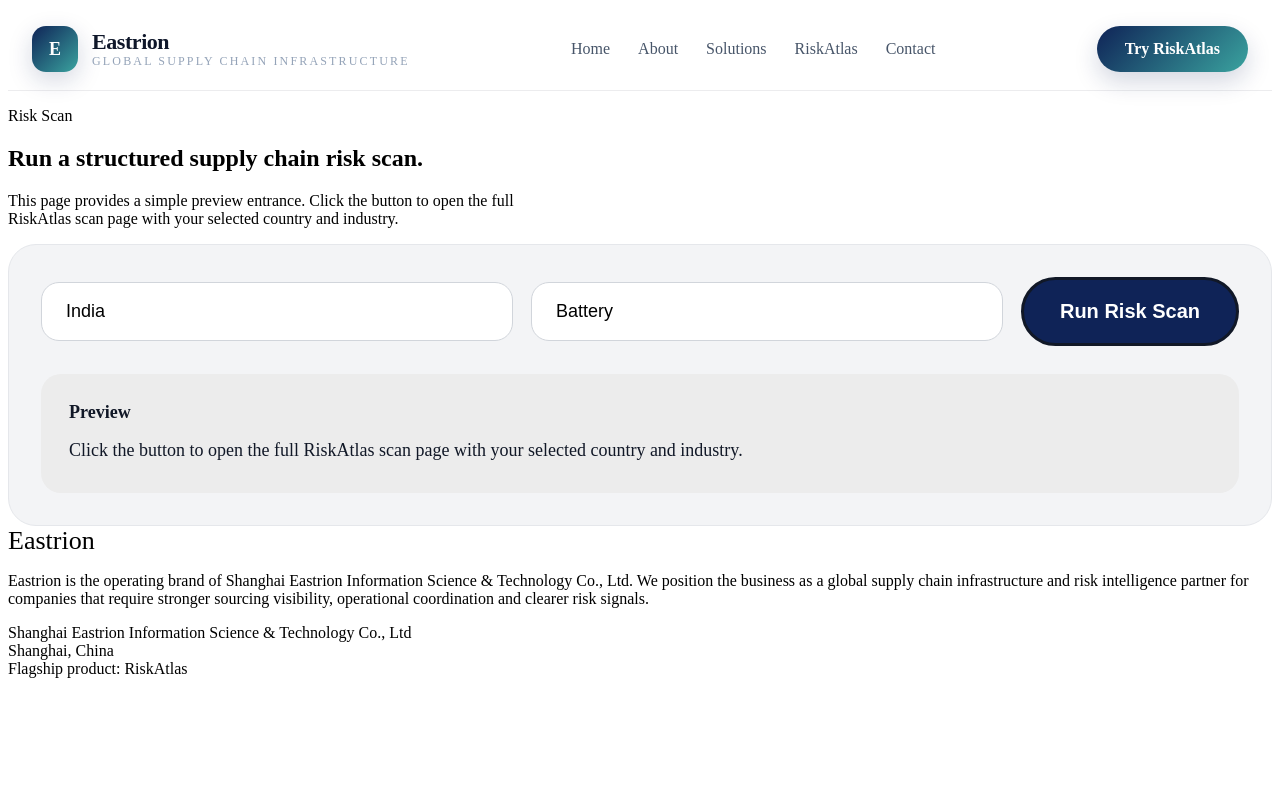
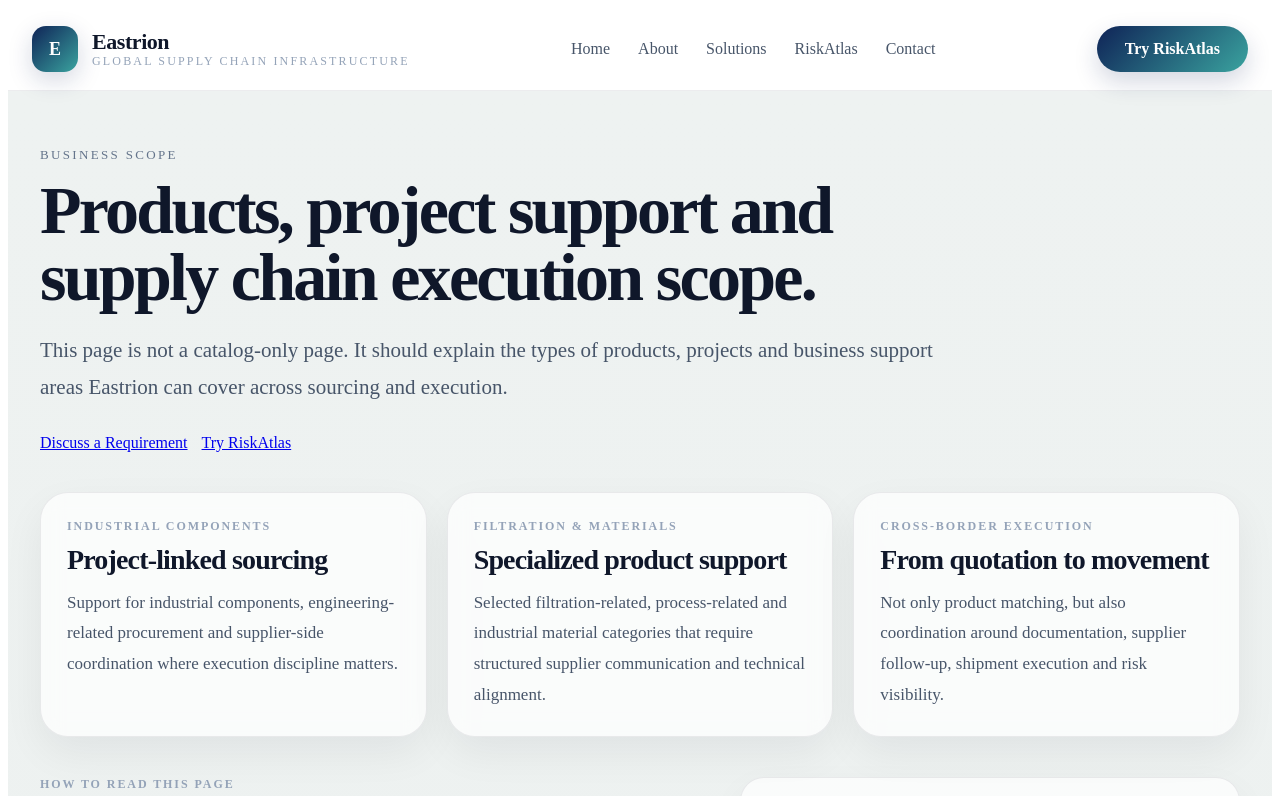
Before and after one commit to marspeterli1975-glitch/eastrion-site, a Next.js app: page /products in a window 1280 px wide. Shown: the top 796 px of the page. Built offline with nearby package versions, Linux system fonts and the light colour scheme.

Commit message:
Update page.tsx

```diff
--- a/app/products/page.tsx
+++ b/app/products/page.tsx
@@ -1,121 +1,88 @@
-"use client";
-
-import { useState } from "react";
-import { useRouter } from "next/navigation";
+import Link from "next/link";
 
 export default function ProductsPage() {
-  const router = useRouter();
-  const [country, setCountry] = useState("India");
-  const [industry, setIndustry] = useState("Battery");
+  return (
+    <main className="content-page">
+      <section className="content-hero">
+        <div className="content-shell">
+          <p className="content-eyebrow">Business Scope</p>
+          <h1 className="content-title">
+            Products, project support and supply chain execution scope.
+          </h1>
+          <p className="content-subtitle">
+            This page is not a catalog-only page. It should explain the types of products,
+            projects and business support areas Eastrion can cover across sourcing and execution.
+          </p>
 
-  function handleGoToRiskAtlas() {
-    const query = new URLSearchParams({
-      country,
-      industry,
-    }).toString();
-
-    router.push(`/riskatlas?${query}`);
-  }
-
-  return (
-    <main className="page-shell">
-      <section className="hero-section">
-        <div className="hero-content">
-          <p className="hero-eyebrow">Risk Scan</p>
-          <h1 className="hero-title">Run a structured supply chain risk scan.</h1>
-          <p className="hero-copy" style={{ maxWidth: "520px" }}>
-            This page provides a simple preview entrance. Click the button to open the
-            full RiskAtlas scan page with your selected country and industry.
-          </p>
+          <div className="content-actions">
+            <Link href="/contact" className="btn btn-primary">
+              Discuss a Requirement
+            </Link>
+            <Link href="/riskatlas" className="btn btn-secondary">
+              Try RiskAtlas
+            </Link>
+          </div>
         </div>
       </section>
 
-      <section className="section-block">
-        <div className="section-inner">
-          <div
-            style={{
-              background: "#f3f4f6",
-              borderRadius: "28px",
-              padding: "32px",
-              border: "1px solid #e5e7eb",
-            }}
-          >
-            <div
-              style={{
-                display: "grid",
-                gridTemplateColumns: "1fr 1fr auto",
-                gap: "18px",
-                alignItems: "center",
-              }}
-            >
-              <input
-                value={country}
-                onChange={(e) => setCountry(e.target.value)}
-                placeholder="Country"
-                style={{
-                  padding: "18px 24px",
-                  borderRadius: "18px",
-                  border: "1px solid #d1d5db",
-                  fontSize: "18px",
-                  outline: "none",
-                }}
-              />
-
-              <input
-                value={industry}
-                onChange={(e) => setIndustry(e.target.value)}
-                placeholder="Industry"
-                style={{
-                  padding: "18px 24px",
-                  borderRadius: "18px",
-                  border: "1px solid #d1d5db",
-                  fontSize: "18px",
-                  outline: "none",
-                }}
-              />
-
-              <button
-                onClick={handleGoToRiskAtlas}
-                style={{
-                  padding: "20px 36px",
-                  borderRadius: "999px",
-                  border: "3px solid #111827",
-                  background: "#0f2357",
-                  color: "white",
-                  fontSize: "20px",
-                  fontWeight: 700,
-                  cursor: "pointer",
-                  whiteSpace: "nowrap",
-                }}
-              >
-                Run Risk Scan
-              </button>
+      <section className="content-section">
+        <div className="content-shell">
+          <div className="content-grid three">
+            <div className="content-card">
+              <span className="content-kicker">Industrial Components</span>
+              <h3>Project-linked sourcing</h3>
+              <p>
+                Support for industrial components, engineering-related procurement and supplier-side
+                coordination where execution discipline matters.
+              </p>
             </div>
 
-            <div
-              style={{
-                marginTop: "28px",
-                background: "#ececec",
-                borderRadius: "20px",
-                padding: "28px",
-              }}
-            >
-              <h3
-                style={{
-                  margin: 0,
-                  marginBottom: "12px",
-                  fontSize: "18px",
-                  fontWeight: 700,
-                  color: "#111827",
-                }}
-              >
-                Preview
-              </h3>
+            <div className="content-card">
+              <span className="content-kicker">Filtration & Materials</span>
+              <h3>Specialized product support</h3>
+              <p>
+                Selected filtration-related, process-related and industrial material categories
+                that require structured supplier communication and technical alignment.
+              </p>
+            </div>
 
-              <p style={{ margin: 0, fontSize: "18px", color: "#111827", lineHeight: 1.7 }}>
-                Click the button to open the full RiskAtlas scan page with your selected
-                country and industry.
+            <div className="content-card">
+              <span className="content-kicker">Cross-border Execution</span>
+              <h3>From quotation to movement</h3>
+              <p>
+                Not only product matching, but also coordination around documentation, supplier follow-up,
+                shipment execution and risk visibility.
               </p>
+            </div>
+          </div>
+        </div>
+      </section>
+
+      <section className="content-section">
+        <div className="content-shell">
+          <div className="content-feature">
+            <div>
+              <span className="content-kicker">How to read this page</span>
+              <h2>Business range, not a static catalog.</h2>
+              <p>
+                The purpose of this section is to show clients the practical range of business support
+                Eastrion can cover, especially where sourcing, execution and risk communication overlap.
+              </p>
+            </div>
+
+            <div className="content-bullets">
+              <div className="bullet-card">
+                <strong>Products</strong>
+                <p>Component and material categories that require practical commercial follow-through.</p>
+              </div>
+              <div className="bullet-card">
+                <strong>Projects</strong>
+                <p>Situations where the supply side must align with timing, technical detail and execution expectations.</p>
+              </div>
+              <div className="bullet-card">
+                <strong>Support layer</strong>
+                <p>RiskAtlas can serve as the structured front-end scan before deeper supplier or corridor work.</p>
+              </div>
             </div>
           </div>
         </div>
```
